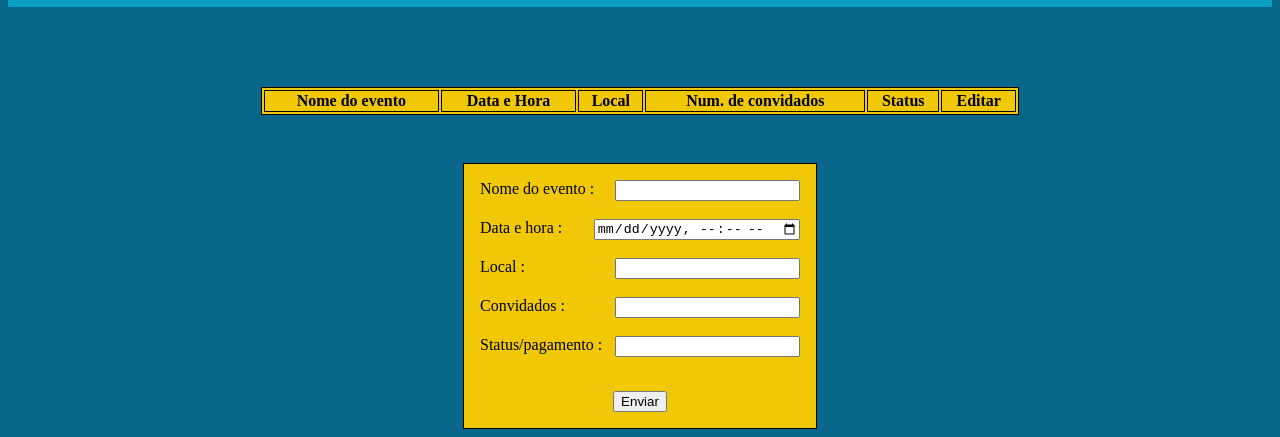
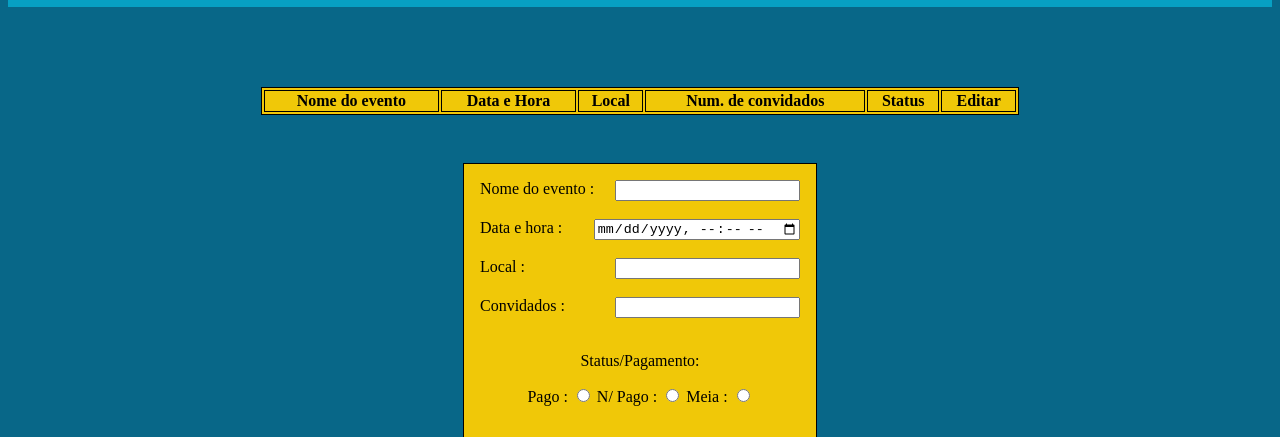
Before and after one commit to Henrique-A-A/Prova-Java, a plain HTML site: page index.html in a window 1280 px wide. Shown: the part 81-518 px from the top of the page. Drawn offline with Linux system fonts and the light colour scheme.

Commit message:
segunda versão

```diff
--- a/index.html
+++ b/index.html
@@ -1,12 +1,14 @@
 <!DOCTYPE html>
 <html lang="pt-br">
+
 <head>
     <meta charset="UTF-8">
     <meta http-equiv="X-UA-Compatible" content="IE=edge">
     <meta name="viewport" content="width=device-width, initial-scale=1.0">
     <link rel="stylesheet" href="assets/css/style.css">
-    <titleProva</title>
+    <title>Prova</title>
 </head>
+
 <body>
 
     <header class="cabecalho">
@@ -32,7 +34,7 @@
 
         <div class="campo">
             <label for="nome">Nome do evento :</label>
-            <input type="text" class="nome" id="nome" >
+            <input type="text" class="nome" id="nome">
         </div>
         <br>
         <div class="campo">
@@ -42,17 +44,22 @@
         <br>
         <div class="campo">
             <label for="local">Local :</label>
-            <input type="text" class="local" id="local" >
+            <input type="text" class="local" id="local">
         </div>
         <br>
         <div class="campo">
             <label for="conv">Convidados :</label>
-            <input type="number" class="conv" id="conv" >
+            <input type="number" class="conv" id="conv">
         </div>
         <br>
-        <div class="campo">
-            <label for="status">Status/pagamento :</label>
-            <input type="text" class="status" id="status" >
+        <div class="campo2">
+            <p>Status/Pagamento: </p>
+            <label for="status">Pago :</label>
+            <input type="radio" class="status" id="status" name="status" value="Pago">
+            <label for="status">N/ Pago :</label>
+            <input type="radio" class="status" id="status" name="status" value="N/ Pago">
+            <label for="status">Meia :</label>
+            <input type="radio" class="status" id="status" name="status" value="Meia">
         </div>
         <br>
         <ul class="mensagensErro" id="mensagensErro"></ul>
@@ -68,4 +75,5 @@
     <script src="assets/js/adicionar.js"></script>
 
 </body>
+
 </html>
```
